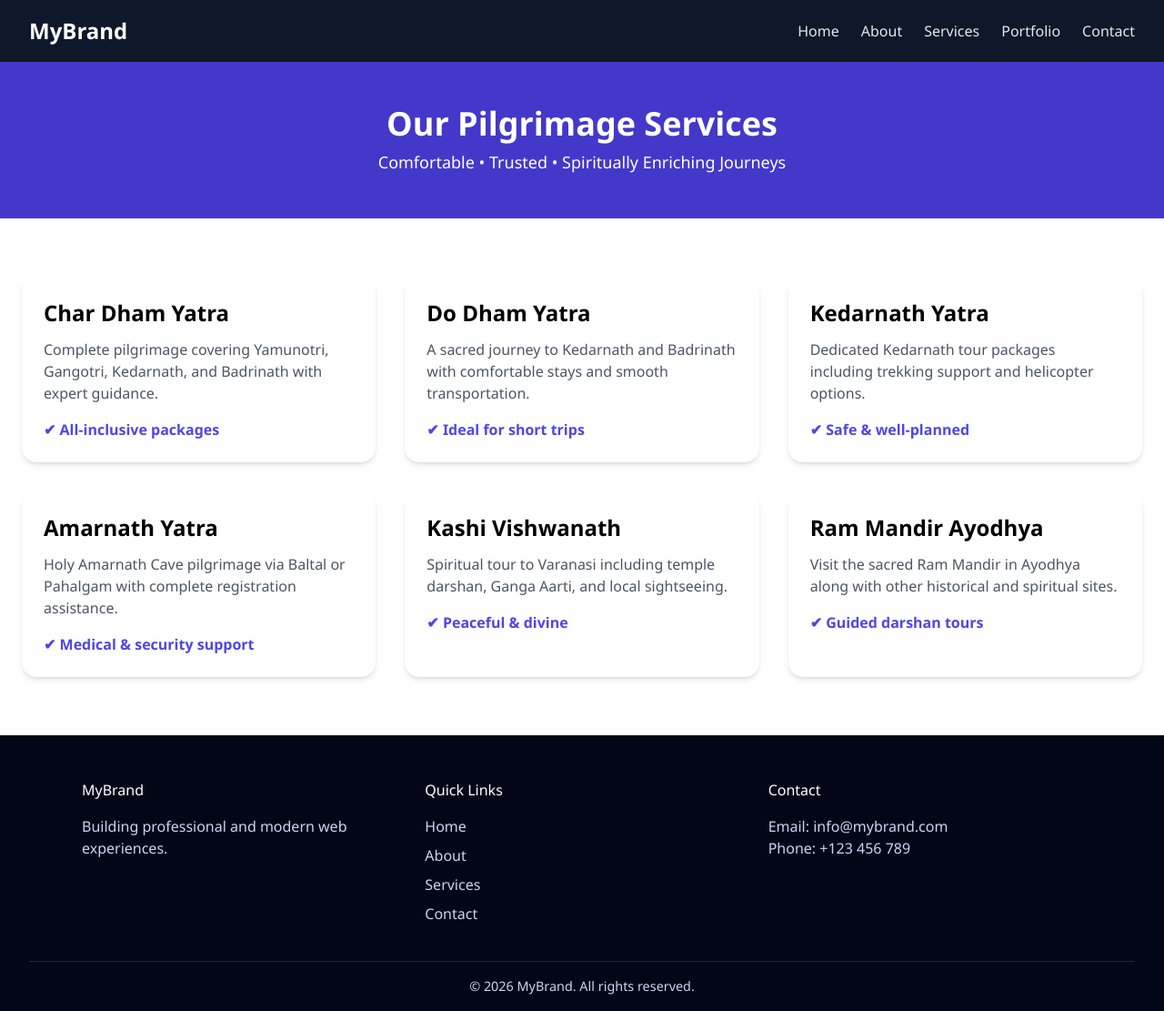
After one commit to Unixxxxxx/TravelX, a Django app: page /Service/ in a window 1280 px wide. The commit adds this page. Shown: the whole page at 91% size. Run offline with Django 5.2, Linux system fonts and the light colour scheme; some libraries are stand-ins or nearby versions.

Commit message:
modif Templates**

```diff
--- /dev/null
+++ b/Templates/Service.html
@@ -0,0 +1,69 @@
+{% extends 'base.html' %}
+{% block Service %}
+  <!-- Header -->
+  <section class="bg-indigo-700 text-white py-12 text-center">
+    <h1 class="text-4xl font-bold mb-2">Our Pilgrimage Services</h1>
+    <p class="text-lg">Comfortable • Trusted • Spiritually Enriching Journeys</p>
+  </section>
+
+  <!-- Services Section -->
+  <section class="max-w-7xl mx-auto px-6 py-16">
+    <div class="grid grid-cols-1 sm:grid-cols-2 lg:grid-cols-3 gap-8">
+
+      <!-- Card 1 -->
+      <div class="bg-white rounded-2xl shadow-md p-6 hover:shadow-xl transition">
+        <h3 class="text-2xl font-semibold mb-3">Char Dham Yatra</h3>
+        <p class="text-gray-600 mb-4">
+          Complete pilgrimage covering Yamunotri, Gangotri, Kedarnath, and Badrinath with expert guidance.
+        </p>
+        <span class="text-indigo-600 font-semibold">✔ All-inclusive packages</span>
+      </div>
+
+      <!-- Card 2 -->
+      <div class="bg-white rounded-2xl shadow-md p-6 hover:shadow-xl transition">
+        <h3 class="text-2xl font-semibold mb-3">Do Dham Yatra</h3>
+        <p class="text-gray-600 mb-4">
+          A sacred journey to Kedarnath and Badrinath with comfortable stays and smooth transportation.
+        </p>
+        <span class="text-indigo-600 font-semibold">✔ Ideal for short trips</span>
+      </div>
+
+      <!-- Card 3 -->
+      <div class="bg-white rounded-2xl shadow-md p-6 hover:shadow-xl transition">
+        <h3 class="text-2xl font-semibold mb-3">Kedarnath Yatra</h3>
+        <p class="text-gray-600 mb-4">
+          Dedicated Kedarnath tour packages including trekking support and helicopter options.
+        </p>
+        <span class="text-indigo-600 font-semibold">✔ Safe & well-planned</span>
+      </div>
+
+      <!-- Card 4 -->
+      <div class="bg-white rounded-2xl shadow-md p-6 hover:shadow-xl transition">
+        <h3 class="text-2xl font-semibold mb-3">Amarnath Yatra</h3>
+        <p class="text-gray-600 mb-4">
+          Holy Amarnath Cave pilgrimage via Baltal or Pahalgam with complete registration assistance.
+        </p>
+        <span class="text-indigo-600 font-semibold">✔ Medical & security support</span>
+      </div>
+
+      <!-- Card 5 -->
+      <div class="bg-white rounded-2xl shadow-md p-6 hover:shadow-xl transition">
+        <h3 class="text-2xl font-semibold mb-3">Kashi Vishwanath</h3>
+        <p class="text-gray-600 mb-4">
+          Spiritual tour to Varanasi including temple darshan, Ganga Aarti, and local sightseeing.
+        </p>
+        <span class="text-indigo-600 font-semibold">✔ Peaceful & divine</span>
+      </div>
+
+      <!-- Card 6 -->
+      <div class="bg-white rounded-2xl shadow-md p-6 hover:shadow-xl transition">
+        <h3 class="text-2xl font-semibold mb-3">Ram Mandir Ayodhya</h3>
+        <p class="text-gray-600 mb-4">
+          Visit the sacred Ram Mandir in Ayodhya along with other historical and spiritual sites.
+        </p>
+        <span class="text-indigo-600 font-semibold">✔ Guided darshan tours</span>
+      </div>
+
+    </div>
+  </section>
+  {% endblock %}
--- a/Templates/base.html
+++ b/Templates/base.html
@@ -151,6 +151,8 @@
   {% endblock %}
   {% block about %}
   {% endblock %}
+  {% block Service %}
+  {% endblock %}
   </div>
   <!-- FOOTER -->
   <footer class="footer">
--- a/appdb/urls.py
+++ b/appdb/urls.py
@@ -1,10 +1,11 @@
 from django.urls import path
-from .views import index, contact_view, secure_view, about, service
+from .views import index, contact_view, secure_view, about, service,Service
 
 urlpatterns = [
         path('',index, name='index'),
-        path('', contact_view, name='contact'),
+        path('Service/',Service, name='Service'),
+        path('',contact_view, name='contact'),
         path('servic/',service, name='service'),
-        path('about/', about, name='about' ),
+        path('about/',about, name='about' ),
         path('secure/', secure_view, name='secure'),
         ]
--- a/appdb/views.py
+++ b/appdb/views.py
@@ -7,6 +7,10 @@ def index(request):
 
 def about(request):
     return render(request, 'about.html')
+
+def Service(request):
+    return render(request, 'Service.html')
+
 def service(request):
     return render(request, 'service.html')
 
```
Also changed, not shown: Templates/Portfolio.html (added, +101 -0 lines).
